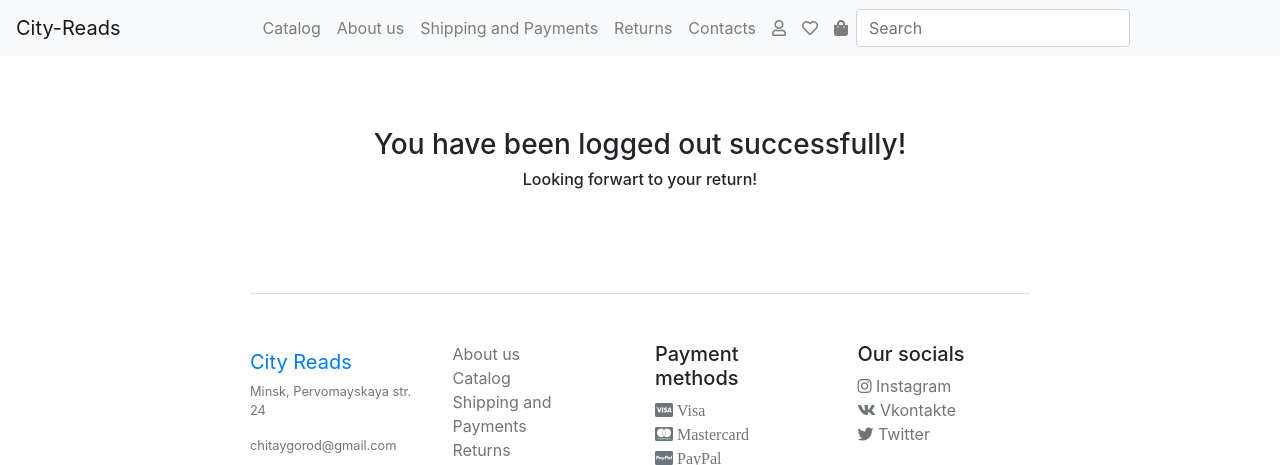
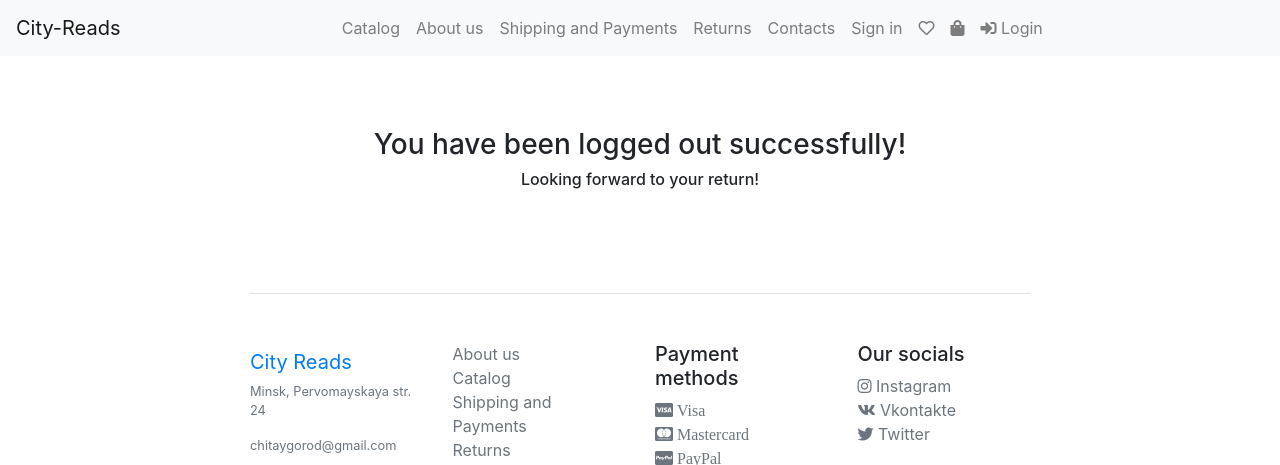
Before and after one commit to funyjane/DevPythonWeb, a Django app: page /profile/logout/ in a window 1280 px wide. Shown: the top 465 px of the page. Run offline with Django 3.2, Linux system fonts and the light colour scheme; some libraries are stand-ins or nearby versions.

Commit message:
profile view and upd templates

```diff
--- a/bookstore/src/authentication/templates/authentication/profile.html
+++ b/bookstore/src/authentication/templates/authentication/profile.html
@@ -68,7 +68,7 @@
         </tr>
         </tbody>
     </table>
-    <a href="{% url 'profile:profile_update' user.prof_user.pk %}" class="btn btn-secondary">
+    <a href="{% url 'profile:profile-update' user.prof_user.pk %}" class="btn btn-secondary">
         <svg width="1em" height="1em" viewBox="0 0 16 16" class="bi bi-pencil-square"
              fill="currentColor" xmlns="http://www.w3.org/2000/svg">
             <path d="M15.502 1.94a.5.5 0 0 1 0 .706L14.459 3.69l-2-2L13.502.646a.5.5 0 0 1 .707 0l1.293 1.293zm-1.75 2.456l-2-2L4.939 9.21a.5.5 0 0 0-.121.196l-.805 2.414a.25.25 0 0 0 .316.316l2.414-.805a.5.5 0 0 0 .196-.12l6.813-6.814z"/>
--- a/bookstore/src/authentication/urls.py
+++ b/bookstore/src/authentication/urls.py
@@ -8,6 +8,6 @@ urlpatterns = [
     path('logout/', AuthLogoutView.as_view(), name='logout'),
     path('password_change/', AuthPasswordChangeView.as_view(), name='password-change'),
     path('password_change_success/', AuthPasswordUpdDoneView.as_view(), name='password-updt-success'),
-    path('', ProfileView.as_view(), name='profile-view'),
+    path('auth/', ProfileView.as_view(), name='profile-view'),
     path('<int:pk>/update/', UpdateProfileView.as_view(), name='profile-update'),
 ]
--- a/bookstore/src/authentication/views.py
+++ b/bookstore/src/authentication/views.py
@@ -13,7 +13,7 @@ from . import models
 
 class AuthenticationView(LoginView):
     template_name = 'registration/log_in.html'
-
+    success_url = reverse_lazy('profile:profile-view')
 
 class AuthLogoutView(LogoutView):
     template_name = 'registration/log_out.html'
@@ -33,7 +33,7 @@ class SignUpView(CreateView):
     success_url = reverse_lazy('profile:profile-update')
     success_message = "Your profile has been created successfully"
 
-def form_valid(self, form):
+    def form_valid(self, form):
         form.save()
         username = self.request.POST['username']
         password = self.request.POST['password1']
@@ -42,7 +42,8 @@ def form_valid(self, form):
         return HttpResponseRedirect(reverse_lazy('profile:profile-view'))
 
 
-class ProfileView(TemplateView):
+
+class ProfileView(LoginRequiredMixin, TemplateView):
     model = models.Profile
     template_name = 'authentication/profile.html'
 
@@ -65,8 +66,8 @@ class ProfileView(TemplateView):
         return context
 
 
-class UpdateProfileView(UpdateView):
-    form_class = forms.UpdateProfileForm
+class UpdateProfileView(LoginRequiredMixin, UpdateView):
+
     model = models.Profile
     template_name = 'authentication/update_profile.html'
     fields = ('first_name',
--- a/bookstore/src/templates/customer_base.html
+++ b/bookstore/src/templates/customer_base.html
@@ -57,19 +57,24 @@
                 <a class="nav-link" href="#">Contacts</a>
               </li>
               <li class="nav-item">
-                <a class="nav-link" href="#"><i class="far fa-user"></i></a>
+               {% if user.is_authenticated %}
+                <a class="nav-link" href="{% url 'profile:profile-view' %}"><i class="far fa-user"></i></a>
               </li>
+              {% else %}
+                <a class="nav-link" href="{% url 'profile:login' %}">Sign in</a>
+              {% endif %}
               <li class="nav-item">
-                <a class="nav-link" href="#"><i class="far fa-heart"></i></a>
+                <a class="nav-link" href=""><i class="far fa-heart"></i></a>
               </li>
               <li class="nav-item">
                 <a class="nav-link" href="/cart/"><i class="fas fa-shopping-bag"></i></a>
               </li>
-              <ul class="navbar-nav mx-auto justify-content-end">
-              <form class="form-inline my-2 my-md-0">
-                <input class="form-control" type="text" placeholder="Search" aria-label="Search">
-              </form>
-            </ul>
+              {% if user.is_authenticated %}
+              <li class="nav-item"><a class="nav-link" href="#"></a></li>
+              <li class="nav-item"> <a class="nav-link" href="{% url 'profile:logout'%}"><i class="fas fa-sign-out-alt"></i> Logout</a></li>
+            {% else %}
+              <li class="nav-item"> <a class="nav-link" href="{% url 'profile:login'%}"> <i class="fas fa-sign-in-alt"></i> Login</a></li>
+            {% endif %}
             </ul>
       </div>
   </nav>
--- a/bookstore/src/templates/registration/log_out.html
+++ b/bookstore/src/templates/registration/log_out.html
@@ -7,5 +7,5 @@
 {% block body %}
 <h3>You have been logged out successfully!</h3>
 
-<h6>Looking forwart to your return!</h6>
+<h6>Looking forward to your return!</h6>
 {% endblock body %}
```
